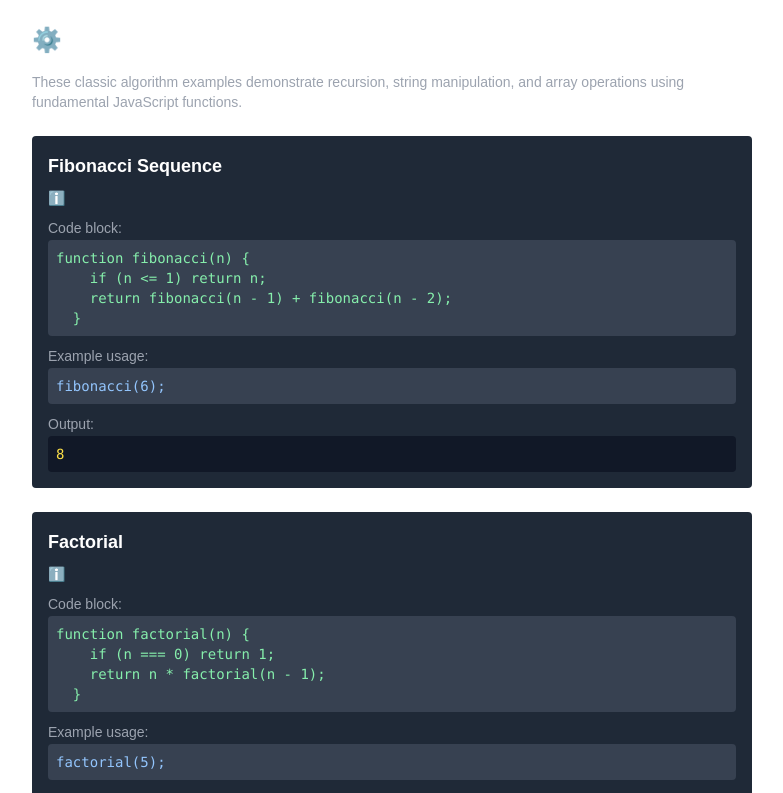
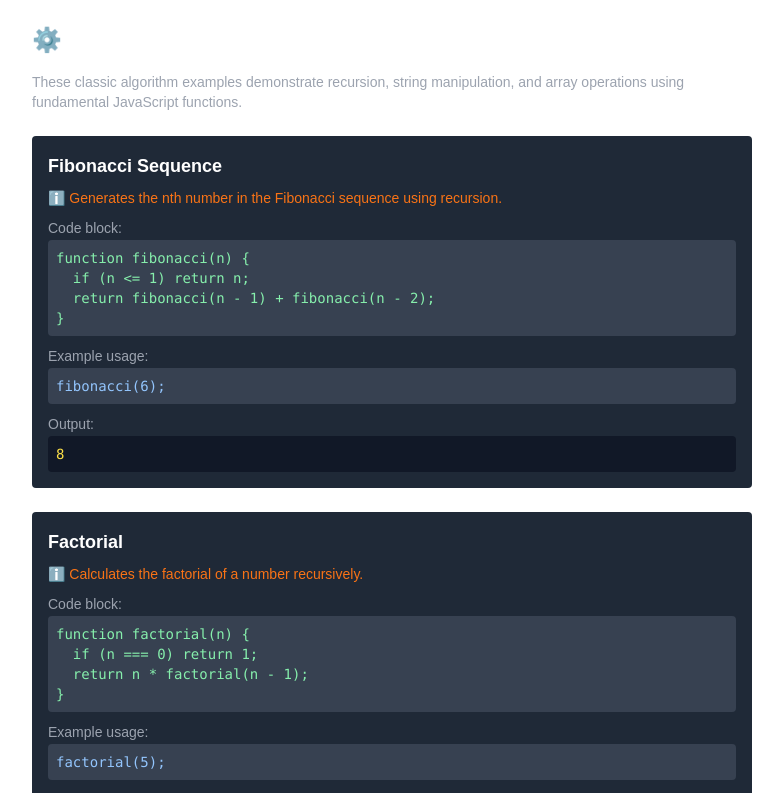
Before and after one commit to rciesielski3/learn-js-react-basics, a Next.js app: page /js/algorithms in a window 1280 px wide. Shown: the top 793 px of the page, without its empty margins (248-1031 px from the left). Built offline with nearby package versions, Linux system fonts and the light colour scheme.

Commit message:
feat: add description to js task, bump dependencies, change order in ThisDemo

```diff
--- a/js/algorithms/AlgorithmsDemo.tsx
+++ b/js/algorithms/AlgorithmsDemo.tsx
@@ -35,6 +35,7 @@ export default function AlgorithmsDemo() {
           key={example.id}
           id={example.id}
           name={example.name}
+          description={example.description}
           code={example.code}
           usage={example.usage}
           result={results[example.id]}
--- a/js/algorithms/algorithms-examples.js
+++ b/js/algorithms/algorithms-examples.js
@@ -2,6 +2,8 @@ export const algorithmExamples = [
   {
     id: "fibonacci",
     name: "Fibonacci Sequence",
+    description:
+      "Generates the nth number in the Fibonacci sequence using recursion.",
     code: `function fibonacci(n) {
   if (n <= 1) return n;
   return fibonacci(n - 1) + fibonacci(n - 2);
@@ -18,6 +20,7 @@ export const algorithmExamples = [
   {
     id: "factorial",
     name: "Factorial",
+    description: "Calculates the factorial of a number recursively.",
     code: `function factorial(n) {
   if (n === 0) return 1;
   return n * factorial(n - 1);
@@ -34,6 +37,7 @@ export const algorithmExamples = [
   {
     id: "isPalindrome",
     name: "Check Palindrome",
+    description: "Determines whether a string is a palindrome.",
     code: `function isPalindrome(str) {
   return str === str.split('').reverse().join('');
 }`,
@@ -48,6 +52,7 @@ export const algorithmExamples = [
   {
     id: "reverseString",
     name: "Reverse String",
+    description: "Reverses the characters in a string.",
     code: `function reverseString(str) {
   return str.split('').reverse().join('');
 }`,
@@ -62,6 +67,7 @@ export const algorithmExamples = [
   {
     id: "sumArray",
     name: "Sum of Array Elements",
+    description: "Computes the sum of all elements in an array.",
     code: `function sumArray(arr) {
   return arr.reduce((a, b) => a + b, 0);
 }`,
@@ -73,4 +79,122 @@ export const algorithmExamples = [
       return sumArray([1, 2, 3, 4]);
     },
   },
+  {
+    id: "binarySearch",
+    name: "Binary Search",
+    description: "Efficiently finds an element in a sorted array.",
+    code: `function binarySearch(arr, target) {
+  let left = 0, right = arr.length - 1;
+  while (left <= right) {
+    const mid = Math.floor((left + right) / 2);
+    if (arr[mid] === target) return mid;
+    if (arr[mid] < target) left = mid + 1;
+    else right = mid - 1;
+  }
+  return -1;
+}`,
+    usage: `binarySearch([1, 3, 5, 7, 9], 5);`,
+    run: () => {
+      function binarySearch(arr, target) {
+        let left = 0,
+          right = arr.length - 1;
+        while (left <= right) {
+          const mid = Math.floor((left + right) / 2);
+          if (arr[mid] === target) return mid;
+          if (arr[mid] < target) left = mid + 1;
+          else right = mid - 1;
+        }
+        return -1;
+      }
+      return binarySearch([1, 3, 5, 7, 9], 5);
+    },
+  },
+  {
+    id: "deepClone",
+    name: "Deep Clone Object",
+    description: "Creates a deep copy of an object using recursion.",
+    code: `function deepClone(obj) {
+  if (obj === null || typeof obj !== "object") return obj;
+  if (Array.isArray(obj)) return obj.map(deepClone);
+  const clone = {};
+  for (const key in obj) {
+    clone[key] = deepClone(obj[key]);
+  }
+  return clone;
+}`,
+    usage: `deepClone({ a: 1, b: { c: 2 } });`,
+    run: () => {
+      function deepClone(obj) {
+        if (obj === null || typeof obj !== "object") return obj;
+        if (Array.isArray(obj)) return obj.map(deepClone);
+        const clone = {};
+        for (const key in obj) {
+          clone[key] = deepClone(obj[key]);
+        }
+        return clone;
+      }
+      return JSON.stringify(deepClone({ a: 1, b: { c: 2 } }));
+    },
+  },
+  {
+    id: "flattenArray",
+    name: "Flatten Nested Array",
+    description: "Flattens deeply nested arrays into a single-level array.",
+    code: `function flatten(arr) {
+  return arr.reduce((acc, val) =>
+    Array.isArray(val) ? acc.concat(flatten(val)) : acc.concat(val), []);
+}`,
+    usage: `flatten([1, [2, [3, [4]], 5]]);`,
+    run: () => {
+      function flatten(arr) {
+        return arr.reduce(
+          (acc, val) =>
+            Array.isArray(val) ? acc.concat(flatten(val)) : acc.concat(val),
+          []
+        );
+      }
+      return JSON.stringify(flatten([1, [2, [3, [4]], 5]]));
+    },
+  },
+  {
+    id: "mergeSort",
+    name: "Merge Sort",
+    description:
+      "Sorts an array using the divide-and-conquer merge sort algorithm.",
+    code: `function mergeSort(arr) {
+  if (arr.length <= 1) return arr;
+  const mid = Math.floor(arr.length / 2);
+  const left = mergeSort(arr.slice(0, mid));
+  const right = mergeSort(arr.slice(mid));
+  return merge(left, right);
+}
+
+function merge(left, right) {
+  const result = [];
+  while (left.length && right.length) {
+    result.push(left[0] < right[0] ? left.shift() : right.shift());
+  }
+  return result.concat(left, right);
+}`,
+    usage: `mergeSort([3, 1, 4, 1, 5, 9]);`,
+    run: () => {
+      function mergeSort(arr) {
+        if (arr.length <= 1) return arr;
+        const mid = Math.floor(arr.length / 2);
+        const left = mergeSort(arr.slice(0, mid));
+        const right = mergeSort(arr.slice(mid));
+        return merge(left, right);
+      }
+
+      function merge(left, right) {
+        const result = [];
+        while (left.length && right.length) {
+          result.push(left[0] < right[0] ? left.shift() : right.shift());
+        }
+        return result.concat(left, right);
+      }
+
+      return JSON.stringify(mergeSort([3, 1, 4, 1, 5, 9]));
+    },
+  },
 ];
--- a/js/this/ThisDemo.tsx
+++ b/js/this/ThisDemo.tsx
@@ -42,8 +42,8 @@ export default function JsThisPage() {
         <ExampleBlock
           key={example.id}
           id={example.id}
+          name={example.name}
           description={example.description}
-          name={example.name}
           code={example.code}
           usage={example.usage}
           result={results[example.id]}
```
Also changed, not shown: 1 other file (tests, documents, lock files or other folders). Lines whose indentation alone changed are shown as unchanged.
